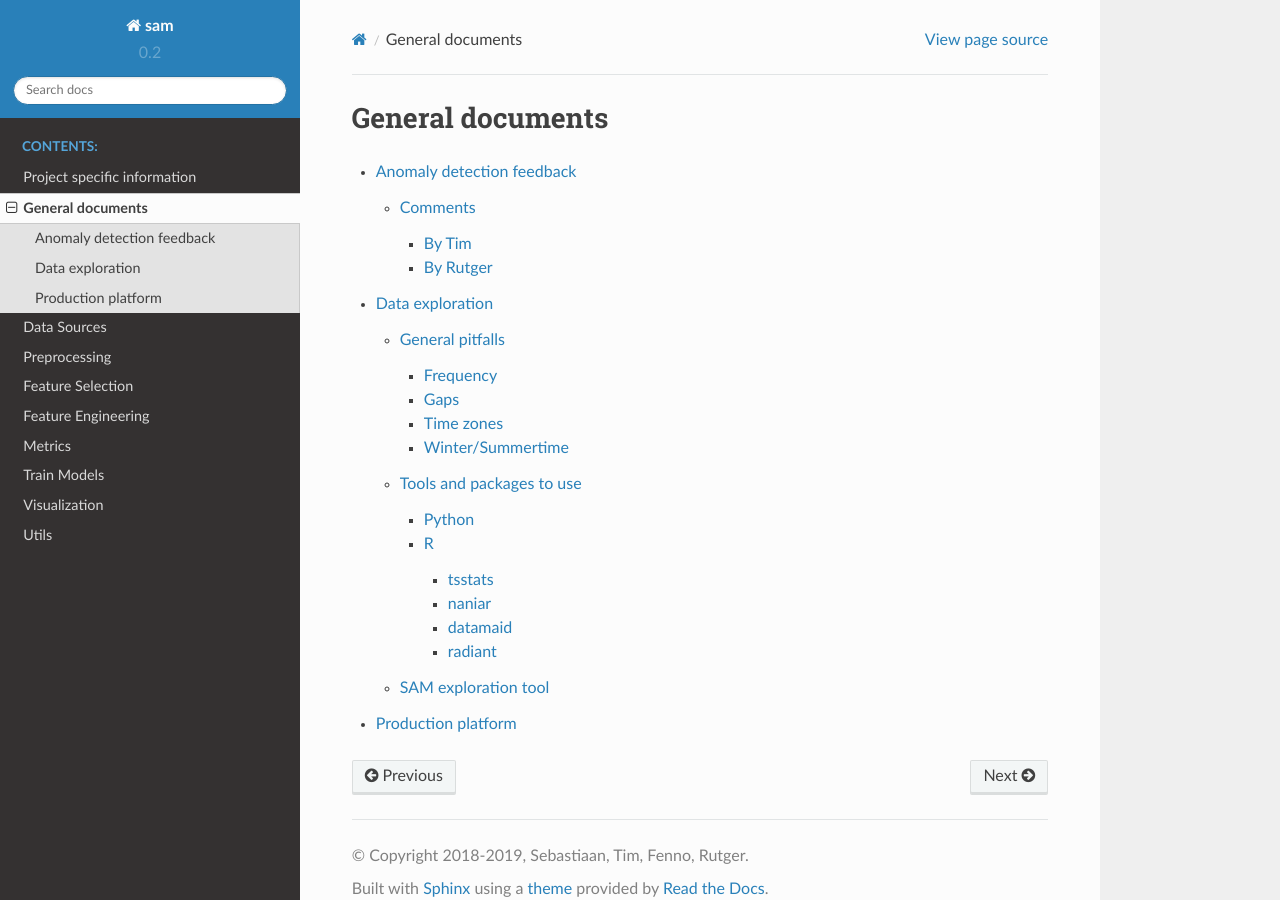
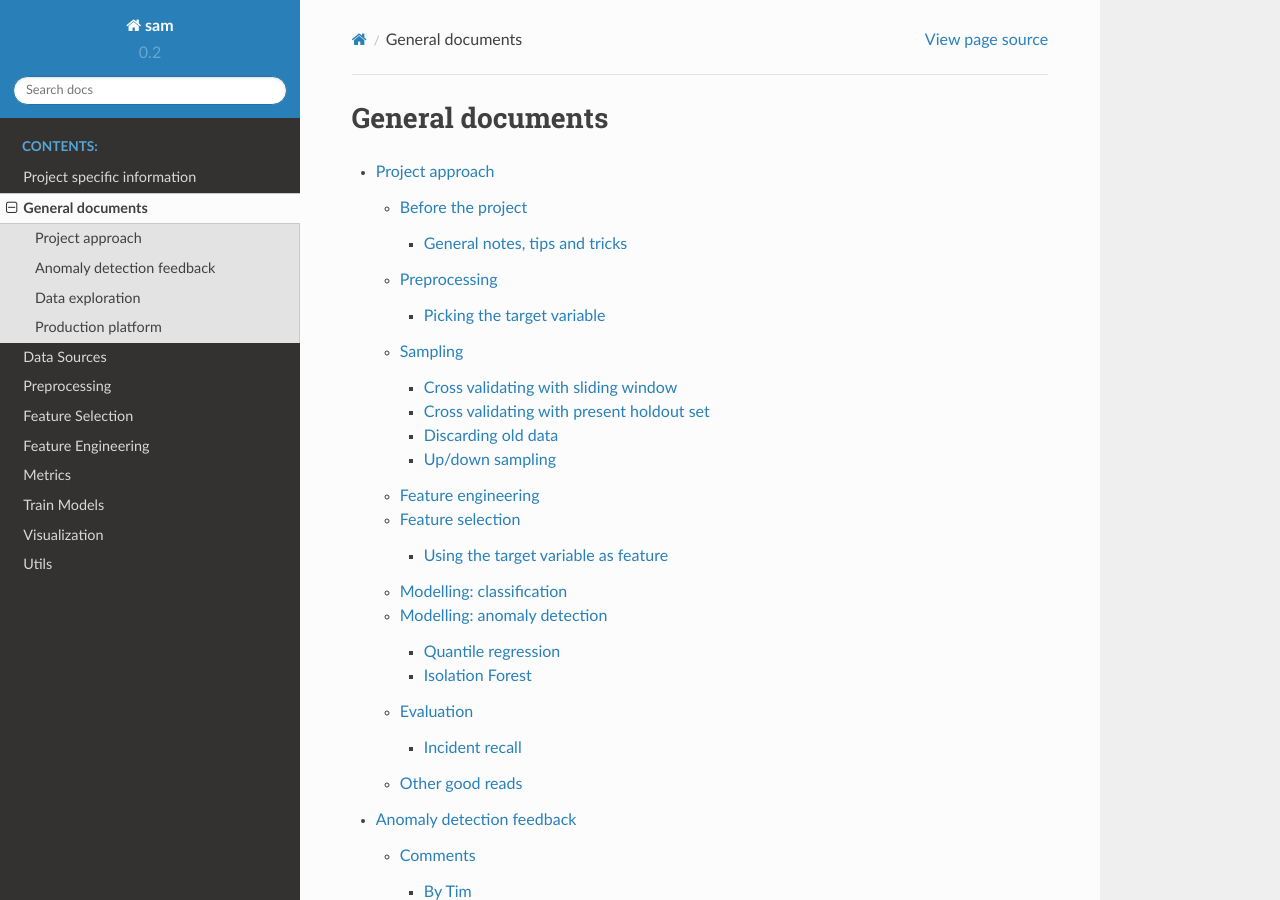
Before and after one commit to RoyalHaskoningDHV/sam, a Sphinx documentation site: the page built from docs/source/general_documents.rst, in a window 1280 px wide and 900 px high. Built offline with Sphinx 7.4.7 and the Read the Docs theme 2.0.0, drawn with Linux system fonts in a browser that asks for light colours; some of the changed lines change nothing that is shown.

Commit message:
Add first wip-version project approach
Summary:
Add first version of project approach documentation

Not necessary to review, but want to have this somewhere other than the test server

Related to T319

Test Plan: not needed

Reviewers: martijn, fenno, rutger

Reviewed By: rutger

Subscribers: Loes

Differential Revision: https://dev.ynformed.nl/D514

```diff
--- a/docs/source/general_documents.rst
+++ b/docs/source/general_documents.rst
@@ -6,6 +6,7 @@
 
 .. toctree::
 
+  general_documents/project_approach
   general_documents/anomaly_detection
   general_documents/data_exploration
   general_documents/production_platform
--- /dev/null
+++ b/docs/source/general_documents/project_approach.md
@@ -0,0 +1,157 @@
+# Project approach
+
+In this document we describe the typical steps to take in a sensor analysis project.
+
+## Before the project
+Use the SAM package as much as possible. If relevant functionality is missing, let us add that and extend the package.
+
+Tip: read the tips!
+
+### General notes, tips and tricks
+* Events that we're trying to predict are typically rare. That means
+    * high performance, like 90% precision, is unrealistic. Always compare performance to a current situation without the model.
+    * supervised learning will generally be difficult if there's not a ton of data (containing incidents/anomalies).
+* Often someone responsible for asset operation will have definitions/thoughts on what is an anomaly/incident. Can also be
+    * a machine not functioning for a while: an outage
+    * a output sensor value going over a threshold
+    * a sensor value acting differently than a related sensor (in the same pipe for example)
+* Anomalies found by unsupervised methods are often too hard to interpret by the end user and thus less valuable.
+* SAM has build-in logging capabilities, use those to keep track of the processing steps from data ingestion to model outcome.
+
+## Preprocessing
+Data from sensors should be nicer to work with than data typed in by humans, but preprocessing still requires attention. Important to note is that some anomalies in the data are the stuff that we're trying to find/predict, so we should not take those out. Think of sensor values becoming "too low" due to sensor drift, or "missing data" due to machine failure.
+
+### Picking the target variable
+The choice of target variable is of course crucial to the success of the model. You could
+* Predict the future value of a variable by shifting it backward
+    * When predicting a future variable value, consider _predicting the derivative instead_. This might make the model more robust to for example shifts in the whole dataset (e.g. recalibrating a sensor), or application in a different situation (e.g. another Nereda reactor with overall lower values).
+* Predict the current value of a variable for anomaly detection
+* Create a binary variable indicating another variable being above (1) or below (0) a threshold. Then shift that variable backwards and predict it.
+* Create a multiclass variable for bins of the target variable, e.g. <0, 0-1, 1-2, 3-4, >4, shift that backward and predict it.
+* Predict the time (continuous) to a next event by adding a column containing time to a specific future event (like failure).
+* Predict the absence of data in a specific variable (binary) due to down time. Can also be shifted backwards for early warning.
+
+## Sampling
+Data from sensors is usually timestamped. When sampling data into train/test/validation sets it is often important to **keep the time order intact**. After all, training on a set that is chronologically after the test set can lead to information leakage: you are predicting the past. This is especially the case when predicting processes that evolve over time, and thus have interdependent events, e.g. the biological Nereda process.
+
+### Cross validating with sliding window
+![Schematic view of sliding window cross validation](images/cv_sliding_window.png)
+
+If we have enough data, we can cross validate using a sliding window over time.
+
+### Cross validating with present holdout set
+![Schematic view of holdout validation](images/cv_holdout.png)
+
+Here we divide the data in multiple blocks, use the most recent as holdout/validation set and randomly assigning the other blocks to train/test. The latter are used for model optimisation with the holdout set providing a representative view of actual performance.
+
+_Note that this performance on the holdout set is heavily influenced by the amount of (or lack of) events happening in that set._
+
+**References**
+* [Sklearn's GroupShuffleSplit](https://scikit-learn.org/stable/modules/generated/sklearn.model_selection.GroupShuffleSplit.html)
+* [Sklearn's TimeSeriesSplit](https://scikit-learn.org/stable/modules/generated/sklearn.model_selection.TimeSeriesSplit.html)
+* https://towardsdatascience.com/time-series-nested-cross-validation-76adba623eb9
+
+### Discarding old data
+Imagine a process that is evolving over time, e.g. a biological process. Origin of events might change over time, making it less useful to include "old" events in your training data when predicting events tomorrow. Test this by discarding "old" data from training and see if performance improves.
+
+### Up/down sampling
+When doing classification, the events to predict are usually rare. You could therefore try to (randomly) down-sample the majority class to e.g. a 50-50 distribution in the train set, or synthetically generate new minority class samples.
+
+## Feature engineering
+Whereas time series models (and RNN's) extract time-related features from the data themselves, classification methods don't. We have to generate these ourselves. Obvious features are lags of current values, aggregated lags like `min`, `max`, `avg`, but we can also use for example [Fourier transforms](https://en.wikipedia.org/wiki/Fourier_transform) or the like. These have mostly been implemented in SAM's `sam.feature_engineering.BuildRollingFeatures` class, see [the docs](http://10.2.0.20/sam/feature_engineering.html#rolling-features).
+
+Loes has done some more extensive research on these features, which can be found [here](/sam/general_documents/feature_extraction.html). An extensive amount of these features can also be implemented using the `tsfresh` Python package.
+
+** References **
+* [tsfresh documentation](https://tsfresh.readthedocs.io/en/latest/)
+
+
+## Feature selection
+The feature space in a typical time series classification project rapidly grows big due to all these lag features etc. That might not matter in most cases when you aim for maximum performance. When you need an explicable model though, you'll want less features. There are several visualisations/analyses that can be used to only select relevant features:
+
+* Autocorrelation plots: see how a (target) features correlates with itself over time, and only select high correlating lags as features
+* Cross-correlation plots: see how much a feature correlates with the target over time, and only select high correlating lags of the feature
+
+** References **
+* See http://10.2.0.20/sam/feature_selection.html
+
+
+### Using the target variable as feature
+Using historic values of the target variable as feature improves predictions, but is not always valid.
+
+** Valid **
+* When predicting a variable going over threshold. Be careful with evaluation though: if the model just learns that once a value is > threshold the next value is also > threshold, it might get really good performance without actually making any useful prediction.
+
+** Not valid **
+* When building a model for explanation of for example high values in the target variable.
+
+
+## Modelling: classification
+You're typically doing analysis on time series data. That can be done either using time series
+models like ARIMA, using RNN's, or using general classification techniques like Random Forest.
+Time series models are good at trends and seasonalities, but can also encompass other confounding
+variables. There are limited to being trained on a single time series though, a limitation that we
+can overcome by using other classification techniques.
+
+Also keep in mind that a target variable might not be continuous: it can be boolean for surpassing
+a threshold yes/no, or maybe even categorical.
+
+**In general**
+* Single time series, not many confounding variables, continuous outcome, heavy trends and
+seasonalities: **time series analysis** like ARIMA. Try packages like [Facebook's Prophet](https://github.com/facebook/prophet).
+Example usage:
+    * Visitors on a webpage
+    * Temperature in our office
+    * Power usage in a building
+* Learning from one/multiple time series, confounding variables, no macro trends (gradual upward
+shift), continuous/discrete outcome: **classification models** like XGB.
+* Being the cool kid on the block: RNN's.
+
+## Modelling: anomaly detection
+Using anomaly detection techniques we can detect non-predefined anomalies. Imagine a sensor measuring a water level in a river: it is hard to set hard thresholds for this sensor as the value is heavily influenced by e.g. the amount of rain fall. High water might be a good thing when it has rained, but an anomaly when it hasn't. Better than setting thresholds would be a dynamic way of detecting anomalies.
+
+### Quantile regression
+With quantile regression we build a classification model that predicts both the sensor value and a confidence interval around it. After "predicting" the current value we see if the actual value is within the confidence interval, if it is not, it is an outlier.
+
+These ranges of outliers might form specific patterns. When sensor drift is occurring for example, the measured values with slowly drift below the confidence interval. If we calculate summary statistics on the range of outliers, we could **classify what is going on** and possibly prioritise the outlier accordingly.
+
+_Note that you'll want to do some filtering on the anomalies found, often a single minimal anomaly is not enough to warn a user. More on that later when Lieke has progressed her research._
+
+**References**
+* [Quantile regression tree implementations in Python](https://scikit-garden.github.io/examples/QuantileRegressionForests/)
+* Finding outliers in quantile regression predictions [`sam.train_models.find_outlier_curves`](http://10.2.0.20/sam/train_models.html?highlight=find_outlier_curves#sam.train_models.find_outlier_curves)
+
+### Isolation Forest
+An example of unsupervised anomaly detection capable of handling non-numeric features. The model attempts to predict whether an instance is "odd" compared to what it has seen in the training set.
+
+The difficult thing here, when doing asset management projects, is that it is often unclear what exactly causes something to be an anomaly. That makes it hard to grasp for the end user and even harder to act upon.
+
+**References**
+* [IsolationForest implementation in Sklearn](https://scikit-learn.org/stable/modules/generated/sklearn.ensemble.IsolationForest.html)
+
+## Evaluation
+In general the cases that we're trying to predict or identify are **rare**. It is important to keep
+that in mind when evaluating model performance: 30% precision predicting an incident that happens
+0.5% of the time is very good!
+
+There is a number of metrics that make sense when evaluating predictive models for e.g. predictive
+maintenance.
+
+### Incident recall
+If we predict incidents X time steps in advance, all these time steps will have a positive target
+variable. Recall with regard to all these positives is not representative for performance: if we
+predict half of the time steps correct we might flag all incidents but have a 50% recall.
+
+Therefore we want to measure the amount of incidents that we're able to flag: the incident recall.
+This combined with precision gives a good indication of the model's usability in practice. For
+example:
+
+> If I get a warning, it is right 30% of the time (precision). By acting on warnings I'm able to
+prevent up to 90% of incidents (incident recall).
+
+**References**
+* Metric implementation (sklearn compatible) `sam.metrics.incident_recall`
+* Visualisation of precision vs. incident recall for multiple thresholds `sam...`
+
+## Other good reads
+* https://datascopeanalytics.com/blog/unevenly-spaced-time-series/
```
Also changed, not shown: docs/source/general_documents/images/cv_holdout.png (added), docs/source/general_documents/images/cv_sliding_window.png (added).
